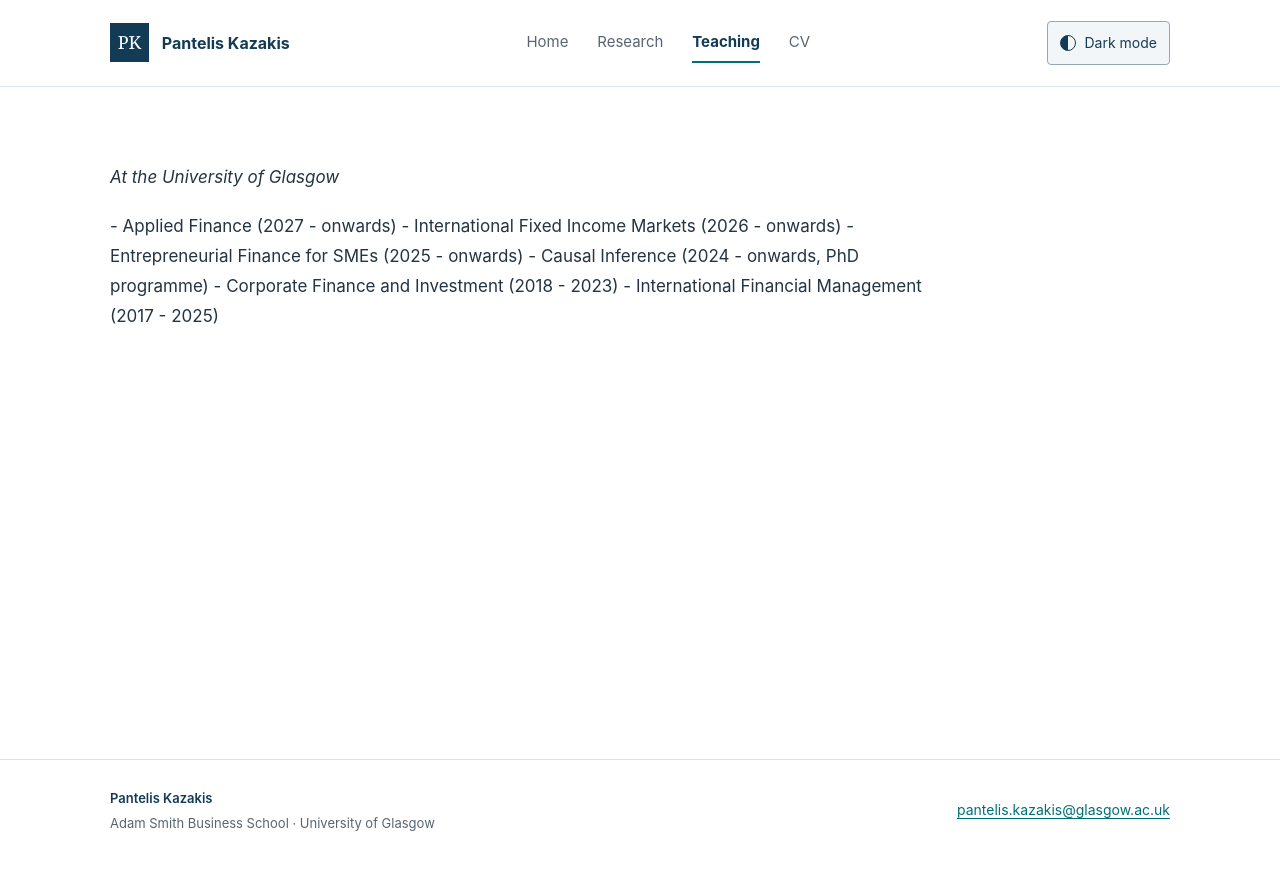
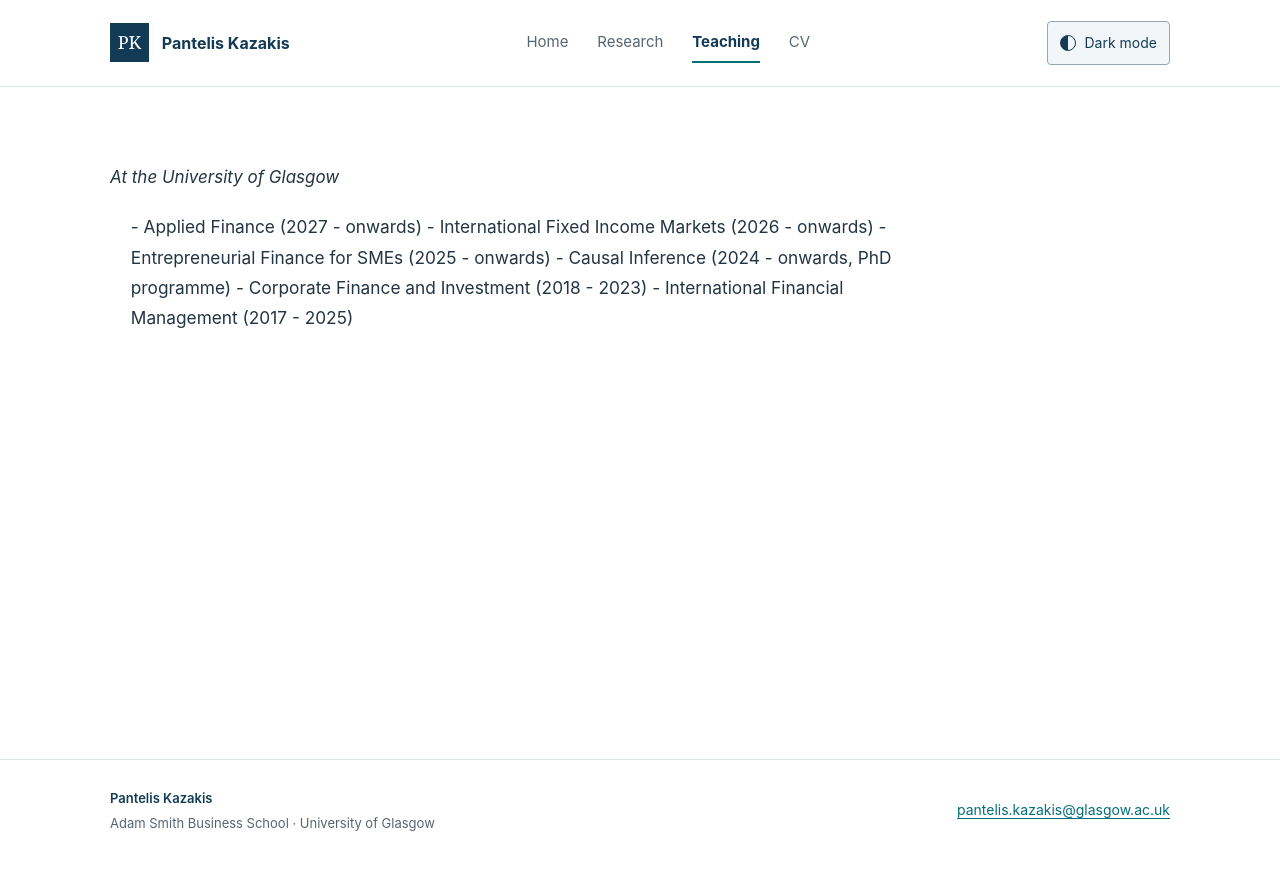
Before and after one commit to panteliskazakis/panteliskazakis.github.io, a Jekyll site: the page built from teaching.md, in a window 1280 px wide. Shown: the top 870 px of the page. Built offline with Jekyll 4.4.1, drawn with Linux system fonts in a browser that asks for light colours.

Commit message:
Add files via upload

```diff
--- a/assets/style.css
+++ b/assets/style.css
@@ -83,9 +83,11 @@ address{font-size:.875rem;color:var(--muted);font-style:normal;margin-top:1.1rem
 }
 
 /* Font for the courses I tought. It affects only the teaching webpage */
-.teaching-list ul{
+.teaching-list{
   font-size:1.08rem;
   line-height:1.75;
+  padding-left:1.3rem;
+  margin-top:1rem;
 }
 
 .teaching-list li{
```
